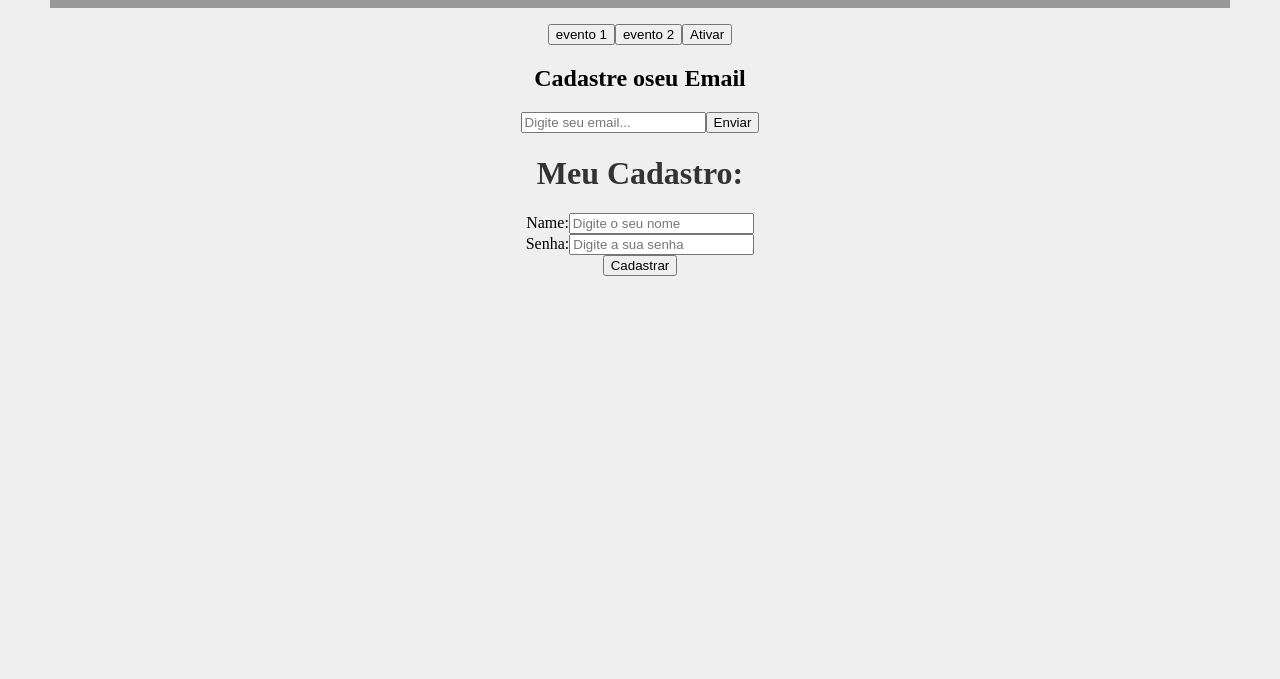
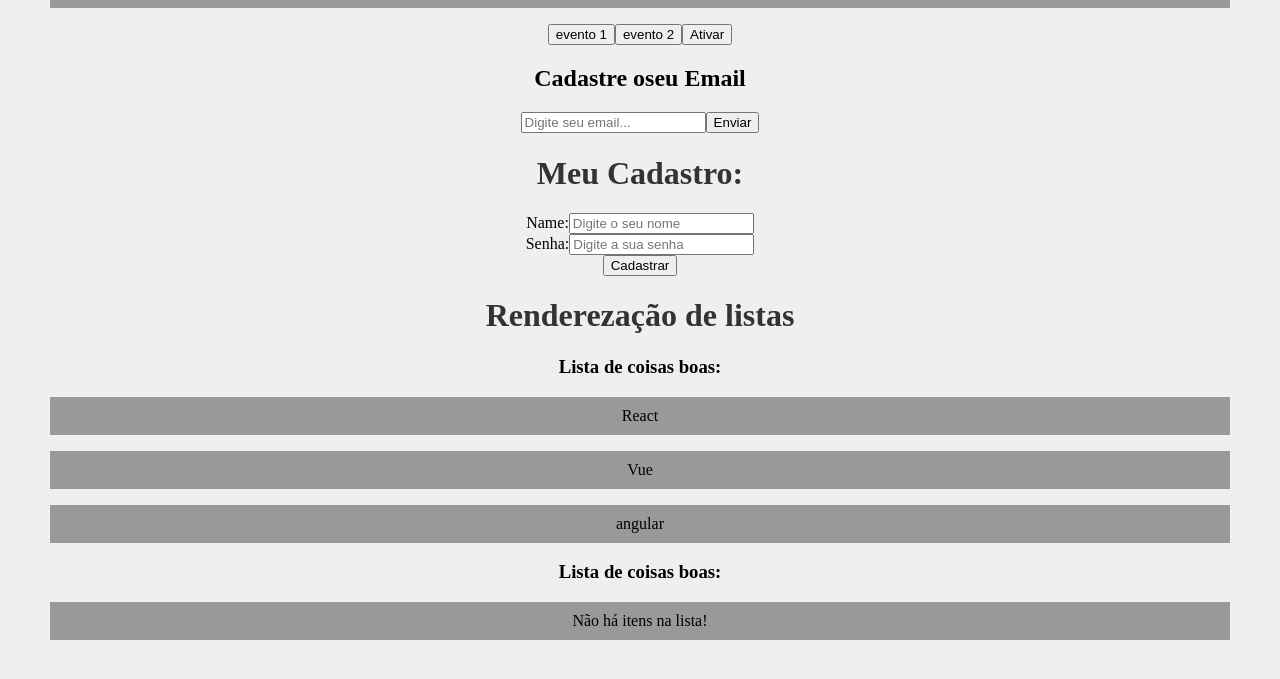
Before and after one commit to Jose-Benedito/meu-projeto, a React (Create React App) app: page / in a window 1280 px wide. Shown: the part 1248-1927 px from the top of the page. Built offline with nearby package versions, Linux system fonts and the light colour scheme.

Commit message:
Mapeamento de lista.

```diff
--- a/src/App.js
+++ b/src/App.js
@@ -7,11 +7,15 @@
 import Evento from './components/Evento';
 import Form from './components/Form';
 import Condicional from './components/Condicional';
+import OutraLista from './components/OutraLista';
 
 function App() {
   const name = 'Maria'
   const url = 'https://via.placeholder.com/150'
   const dono = 'Benedito'
+
+  // lista
+  const meusintens = ['React', 'Vue', 'angular']
 
   function sum(a,b){
     return a*b
@@ -41,7 +45,11 @@
         <Condicional />
         <Form />
       </div>
+      <h1>Renderezação de listas</h1>
+      <OutraLista itens= {meusintens} />
+      <OutraLista itens= {[]} />
     </div>
+
 
   );
 }
--- /dev/null
+++ b/src/components/OutraLista.js
@@ -0,0 +1,19 @@
+function OutraLista({itens}){
+    return (
+        <>
+            <h3>Lista de coisas boas:</h3>
+
+            {
+                // condição ternária
+                itens.length > 0 ? (
+
+                itens.map((item, index) => (
+                <p key={index}>{item}</p>
+            ))
+        ) : (
+            <p>Não há itens na lista!</p>
+        )}
+        </>
+    )
+}
+export default OutraLista
```
